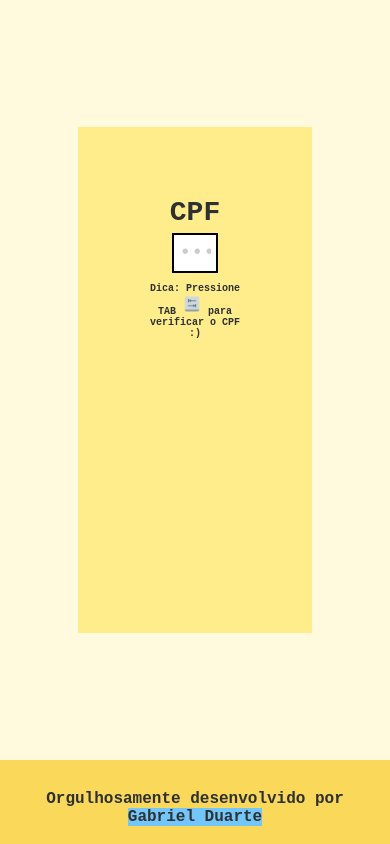
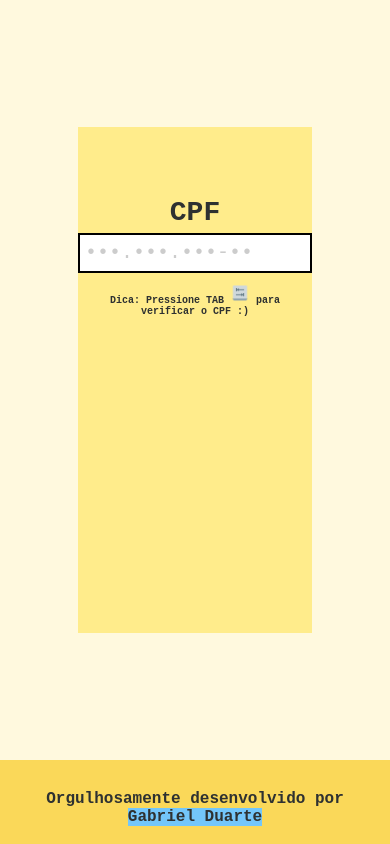
Before and after one commit to phedrakeson/validador-cpf, a plain HTML site: page index.html in a window 390 px wide. Drawn offline with Linux system fonts and the light colour scheme.

Commit message:
ajustes no responsivo

```diff
--- a/style.css
+++ b/style.css
@@ -93,3 +93,12 @@ footer a {
   color: currentColor;
   background-color: #73c6fa;
 }
+
+@media only screen and (max-width: 970px) {
+  input {
+    width: 100%;
+  }
+  form {
+    padding: 60px 0 60px 0;
+  }
+}
```
